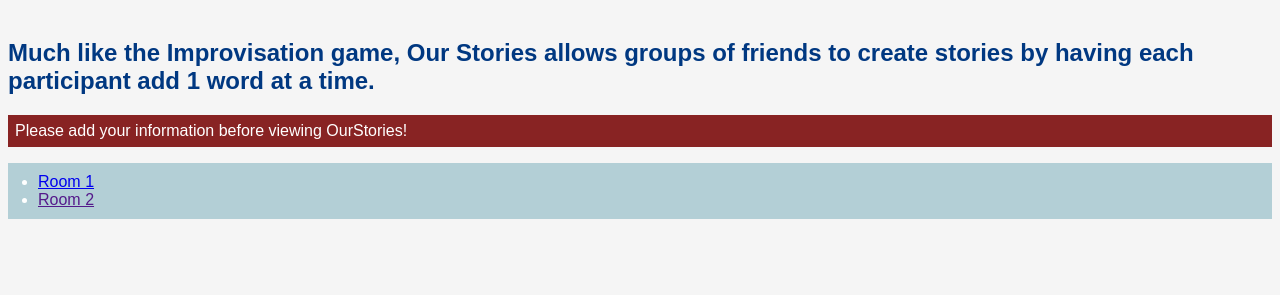
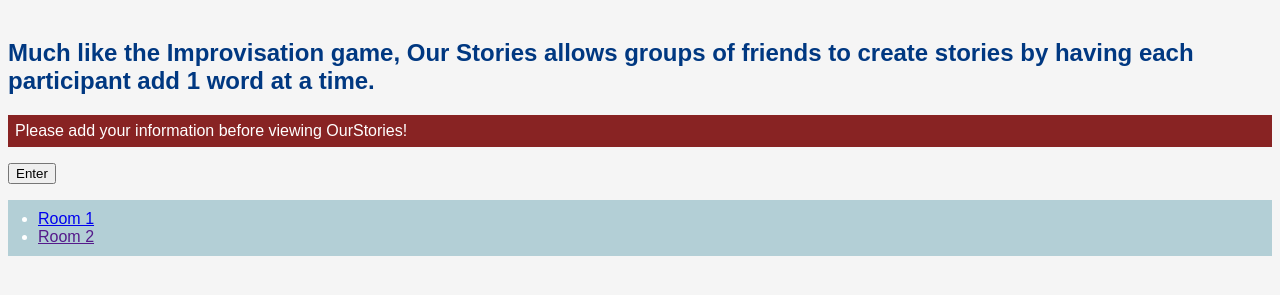
Before and after one commit to shiqisheng2036/OurStories, a website: page frontend/index.html in a window 1280 px wide. Shown: the part 79-374 px from the top of the page. Drawn offline with Linux system fonts and the light colour scheme.

Commit message:
other basic css and html

```diff
--- a/frontend/index.html
+++ b/frontend/index.html
@@ -11,6 +11,7 @@
 	<p>
 		Please add your information before viewing OurStories!
 	</p>
+	<button id="enter">Enter</button>
 	<ul id="nav">
 		<li><a href="room1.html">Room 1</a></li>
 		<li><a href="">Room 2</a></li>
--- a/frontend/main.css
+++ b/frontend/main.css
@@ -16,5 +16,10 @@ p {
 #nav{
     background:rgb(179, 207, 214);
     color:white;
-    padding:10px 30px;
+    padding:10px
+    30px;
 }
+
+#enter{
+    align-content: center;
+}
```
